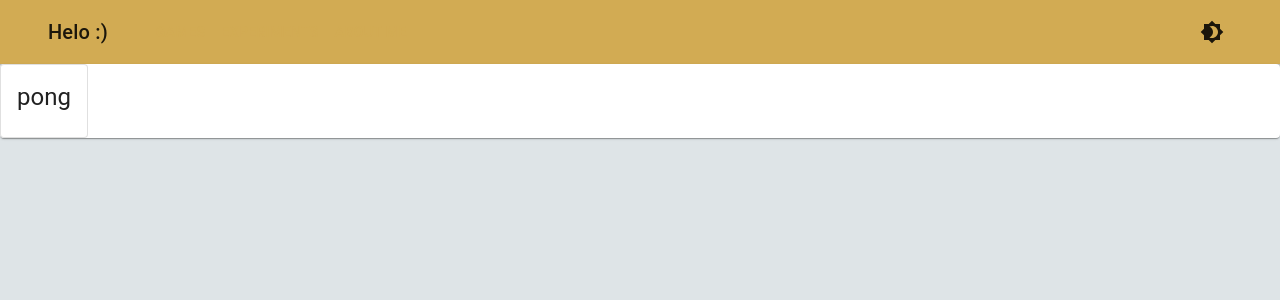
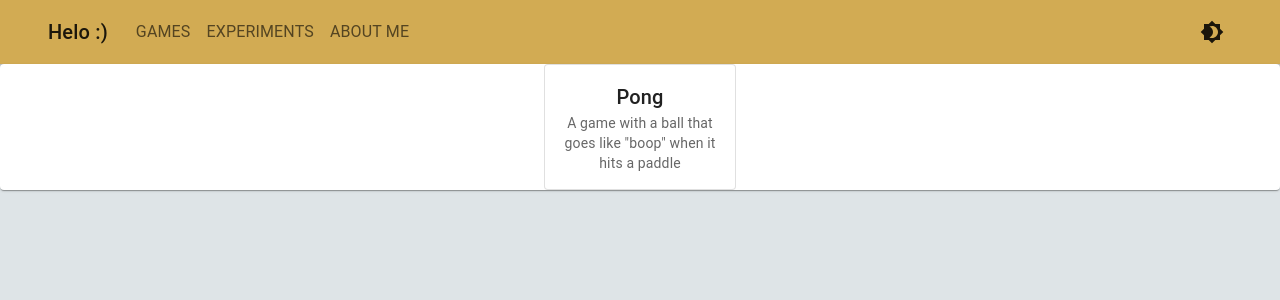
Before and after one commit to ItIsThyme/ItIsThyme.github.io, a React (Create React App) app in the folder my-app/: page /games in a window 1280 px wide. Shown: the top 300 px of the page. Built offline with nearby package versions, Linux system fonts and the light colour scheme.

Commit message:
Progress

```diff
--- a/my-app/src/components/ActivityCard.tsx
+++ b/my-app/src/components/ActivityCard.tsx
@@ -1,8 +1,9 @@
-import { Card, CardContent, Typography } from "@mui/material";
+import { Card, CardActionArea, CardContent, Typography } from "@mui/material";
 
 export interface CardInfo {
     name: string,
-    imageURL: string
+    imageURL: string,
+    description: string
 }
 
 export interface CardProps {
@@ -12,13 +13,18 @@ export interface CardProps {
 export function ActivityCard(props: CardProps) {
     const { cardInfo } = props;
 
-    return(
-        <Card variant="outlined" sx={{maxWidth: 345}}>
-            <CardContent>
-                <Typography variant="h5">
-                    {cardInfo.name}
-                </Typography>
-            </CardContent>
+    return (
+        <Card variant="outlined" sx={{ maxWidth: '15%' }}>
+            <CardActionArea>
+                <CardContent>
+                    <Typography variant="h6">
+                        {cardInfo.name}
+                    </Typography>
+                    <Typography variant="body2" color="text.secondary">
+                        {cardInfo.description}
+                    </Typography>
+                </CardContent>
+            </CardActionArea>
         </Card>
     )
 }
--- a/my-app/src/components/CustomAppBar.scss
+++ b/my-app/src/components/CustomAppBar.scss
@@ -2,10 +2,7 @@
     &-title {
         margin-right: 2;
 
-        display: {
-            xs: none;
-            md: flex;
-        }
+        display: flex;
 
         font-family: monospace;
         font-weight: 700;
@@ -15,20 +12,17 @@
     }
 
     &-page-link {
+        display: flex;
         text-decoration: white;
-        color: white;
         margin-top: 2;
         margin-bottom: 2;
-        display: block;
     }
 
-    &-links-box {
+    &-links-container{
+        display: flex;
         flex-grow: 1;
-
-        margin-left: 2;
-        margin-right: 2;
-        display: {
-            md: flex;
-        }
+        margin-right: 20px;
+        margin-left: 20px;
+        flex-direction: row;
     }
 }
--- a/my-app/src/components/CustomAppBar.tsx
+++ b/my-app/src/components/CustomAppBar.tsx
@@ -25,7 +25,7 @@ export default function CustomAppBar() {
                     >
                         Helo :)
                     </Typography>
-                    <Box sx={{ flexGrow: 1, display: { md: 'flex' }, marginRight: 5, marginLeft: 5 }}>
+                    <Box className="appbar-links-container">
                         {pages.map((page) => (
                             <Link
                                 className="appbar-page-link"
@@ -33,7 +33,9 @@ export default function CustomAppBar() {
                                 key={page}
                             >
                                 <Button className="appbar-page-link">
-                                    {page}
+                                    <Typography color={"text.secondary"}>
+                                        {page}
+                                    </Typography>
                                 </Button>
                             </Link>
                         ))}
--- a/my-app/src/pages/Games.tsx
+++ b/my-app/src/pages/Games.tsx
@@ -4,8 +4,9 @@ import { Paper } from "@mui/material";
 
 const games: CardInfo[] = [
     {
-        name: 'pong',
-        imageURL: '/assets/pong.png'
+        name: 'Pong',
+        imageURL: '/assets/pong.png',
+        description: 'A game with a ball that goes like "boop" when it hits a paddle'
     }
 ]
 
@@ -14,7 +15,7 @@ export default function Games() {
 
 
     return (
-        <Paper sx={{display: 'flex', flexGrow: 1}}>
+        <Paper sx={{display: 'flex', flexGrow: 1, justifyContent: 'space-around'}}>
             {games.map(x => {
                 return <ActivityCard cardInfo={x} />
             })}
```
